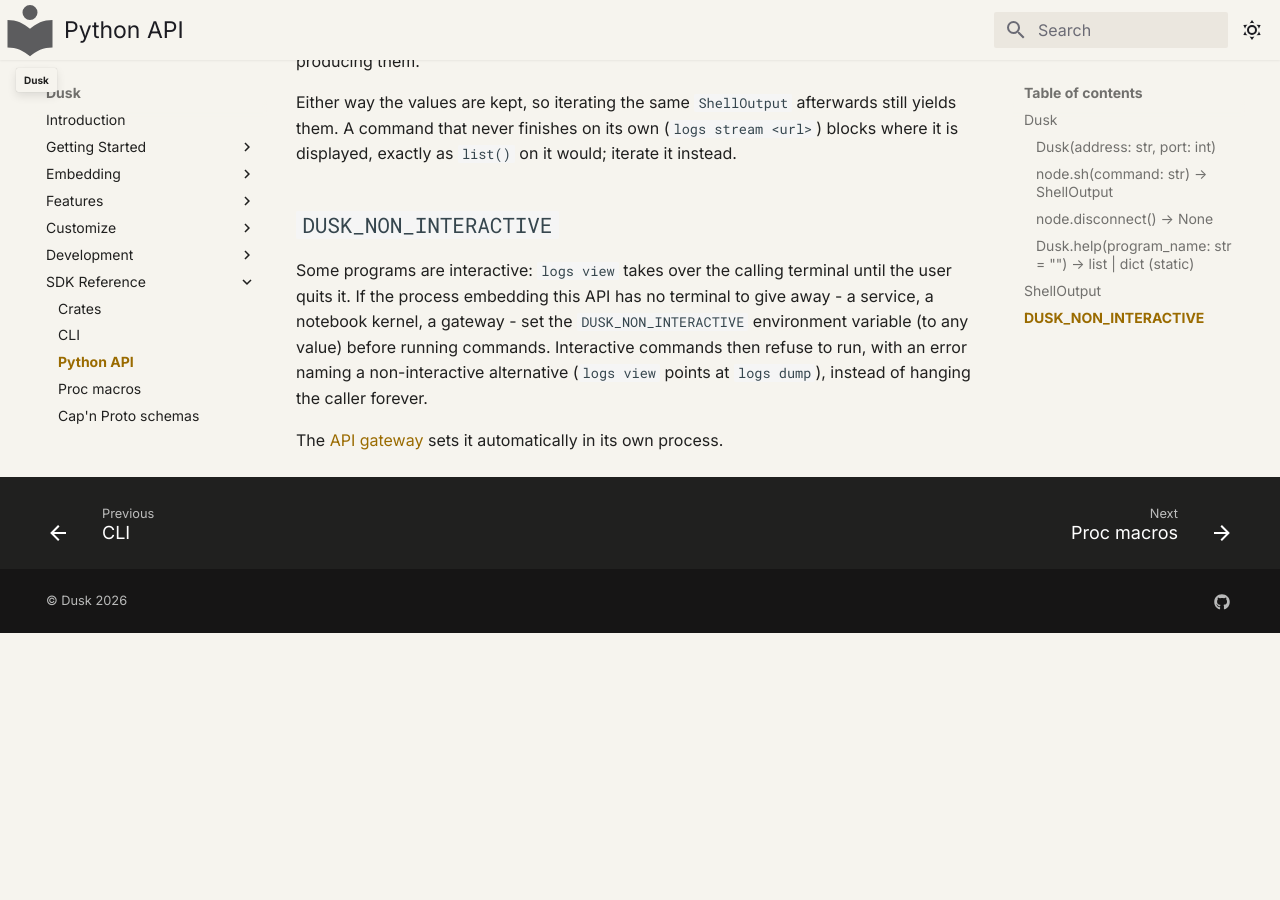
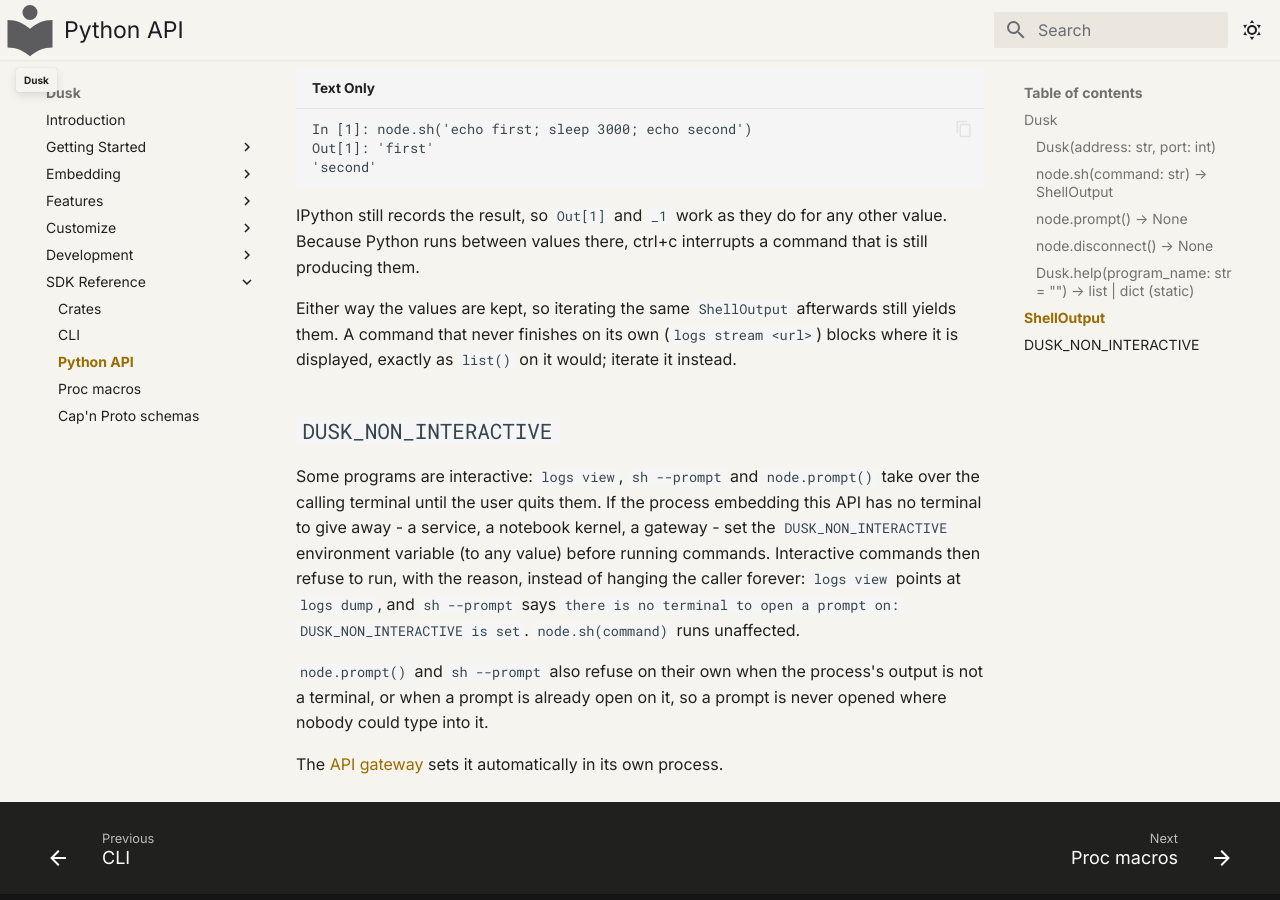
Before and after one commit to tomerze/dusk, an MkDocs documentation site: the page built from docs/docs/sdk-reference/python-api.md, in a window 1280 px wide and 900 px high, scrolled down 1807 px. Built offline with MkDocs 1.6.1 and Material for MkDocs 9.7.7, drawn with Linux system fonts in a browser that asks for light colours; comment, search, counter and statistics services are not loaded; before the commit the page ends 2440 px from its top, so only the background shows below that; some of the changed text lies outside the part shown.

Commit message:
Document prompt() in the Python API reference
The page now has `node.prompt()`: it opens an interactive prompt on the
node's default shell server, on the calling terminal, the way `logs view`
opens a pager there, and blocks until the prompt is left. It lists every way
out (`exit`, or ctrl+d or ctrl+c while typing a line) and that ctrl+c while
a command runs stops the command and keeps the prompt open.

The `DUSK_NON_INTERACTIVE` section names `sh --prompt` and `node.prompt()`
among the programs it refuses, quotes the refusal a prompt gives, says
`node.sh(command)` runs unaffected, and that a prompt also refuses on its
own where the output is not a terminal or a prompt is already open.

```diff
--- a/docs/docs/sdk-reference/python-api.md
+++ b/docs/docs/sdk-reference/python-api.md
@@ -25,6 +25,15 @@
 Runs `command` through the node's shell and returns a `ShellOutput` - an iterator
 over the command's output values. Iterating pulls values as they stream back;
 iteration ends when the command finishes.
+
+### `node.prompt() -> None`
+
+Opens an interactive prompt on the node's default shell server, on the calling
+terminal, the
+way `logs view` opens a pager there. The call blocks while you use the prompt and
+returns when you leave it: `exit`, or ctrl+d or ctrl+c while typing a line. Ctrl+c
+while a command is running stops that command and keeps the prompt open. Set
+`DUSK_NON_INTERACTIVE` where there is no terminal to give - see below.
 
 ### `node.disconnect() -> None`
 
@@ -80,12 +89,18 @@
 
 ## `DUSK_NON_INTERACTIVE`
 
-Some programs are interactive: `logs view` takes over the calling terminal until
-the user quits it. If the process embedding this API has no terminal to give
-away - a service, a notebook kernel, a gateway - set the `DUSK_NON_INTERACTIVE`
-environment variable (to any value) before running commands. Interactive
-commands then refuse to run, with an error naming a non-interactive alternative
-(`logs view` points at `logs dump`), instead of hanging the caller forever.
+Some programs are interactive: `logs view`, `sh --prompt` and `node.prompt()` take over the
+calling terminal until the user quits them. If the process embedding this API
+has no terminal to give away - a service, a notebook kernel, a gateway - set the
+`DUSK_NON_INTERACTIVE` environment variable (to any value) before running
+commands. Interactive commands then refuse to run, with the reason, instead of
+hanging the caller forever: `logs view` points at `logs dump`, and `sh --prompt`
+says `there is no terminal to open a prompt on: DUSK_NON_INTERACTIVE is set`.
+`node.sh(command)` runs unaffected.
+
+`node.prompt()` and `sh --prompt` also refuse on their own when the process's output
+is not a terminal, or when a prompt is already open on it, so a prompt is never
+opened where nobody could type into it.
 
 The [API gateway](../features/gateway.md#no-interactive-views) sets it
 automatically in its own process.
```
